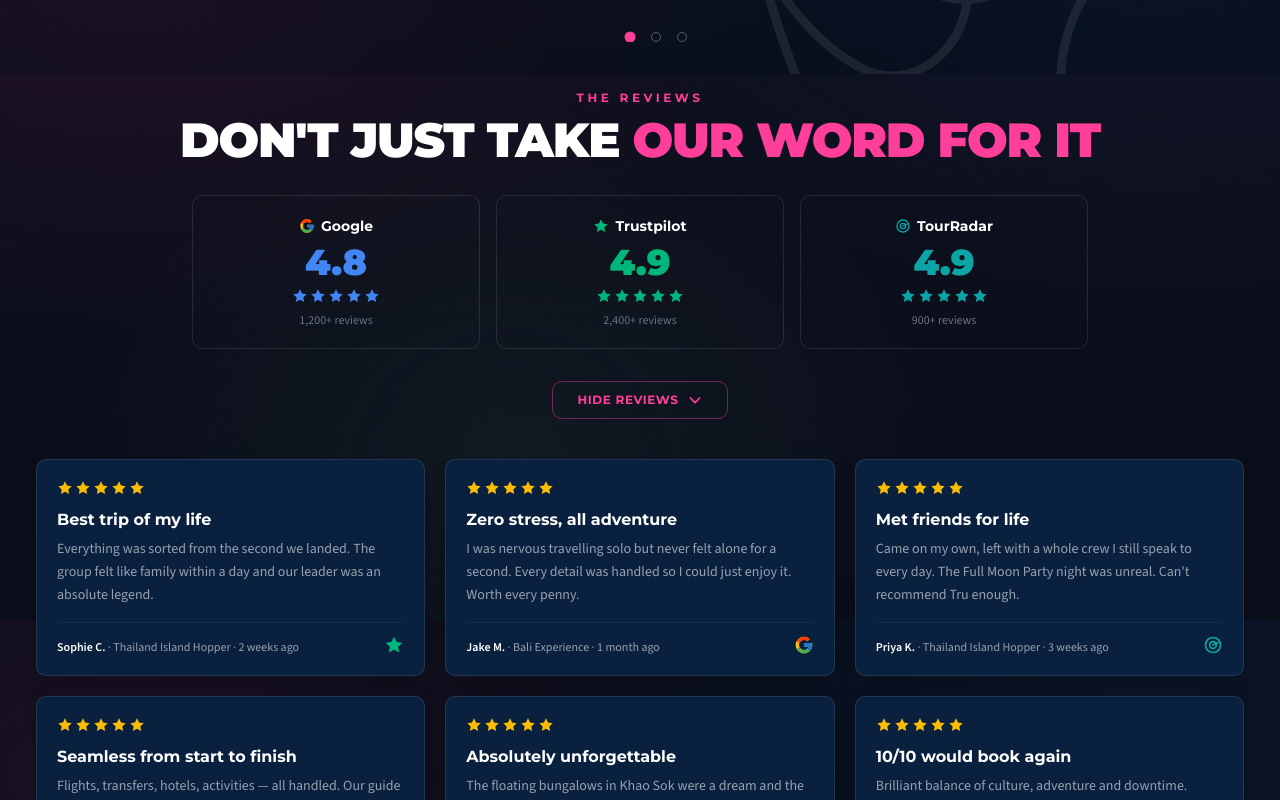
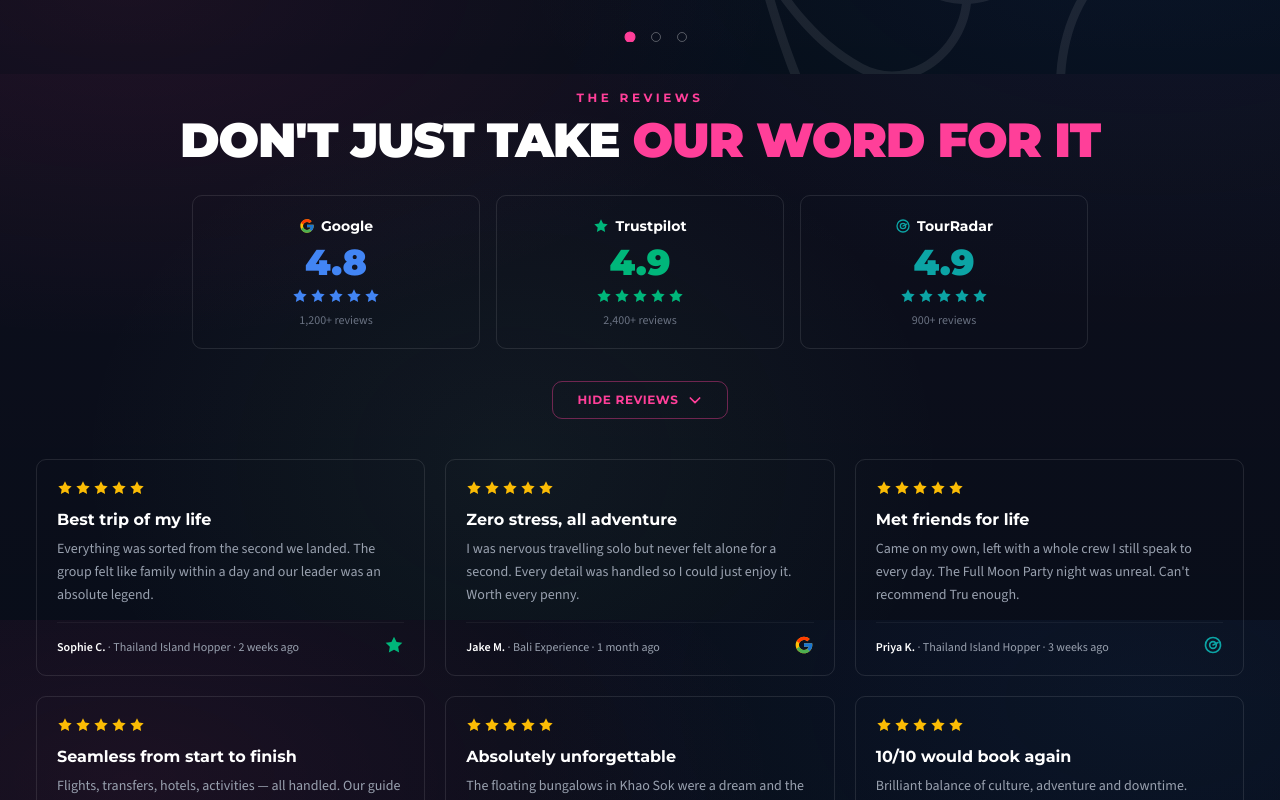
Before and after one commit to markpope8507/trutravels, a Next.js app: page / in a window 1280 px wide. Both pictures are taken after a click on the button "READ THE REVIEWS". Shown: the part 4180-4980 px from the top of the page. Built offline with nearby package versions, Linux system fonts and the light colour scheme.

Commit message:
Homepage reviews: drop navy fill from review cards too
Make the individual review cards transparent (border only, no navy bg/shadow) to
match the platform rating cards.

Co-Authored-By: Claude Opus 4.8 (1M context) <noreply@anthropic.com>

```diff
--- a/src/components/reviews-section.tsx
+++ b/src/components/reviews-section.tsx
@@ -65,10 +65,7 @@ function PlatformCard({ p }: { p: Platform }) {
 
 function ReviewCard({ r }: { r: Review }) {
   return (
-    <div
-      className="rounded-[10px] border border-white/10 bg-tru-navy p-5 flex flex-col h-full"
-      style={{ boxShadow: "0px 5px 25px -5px rgba(0,0,0,0.3)" }}
-    >
+    <div className="rounded-[10px] border border-white/10 p-5 flex flex-col h-full">
       <div className="mb-3">
         <Stars />
       </div>
```
